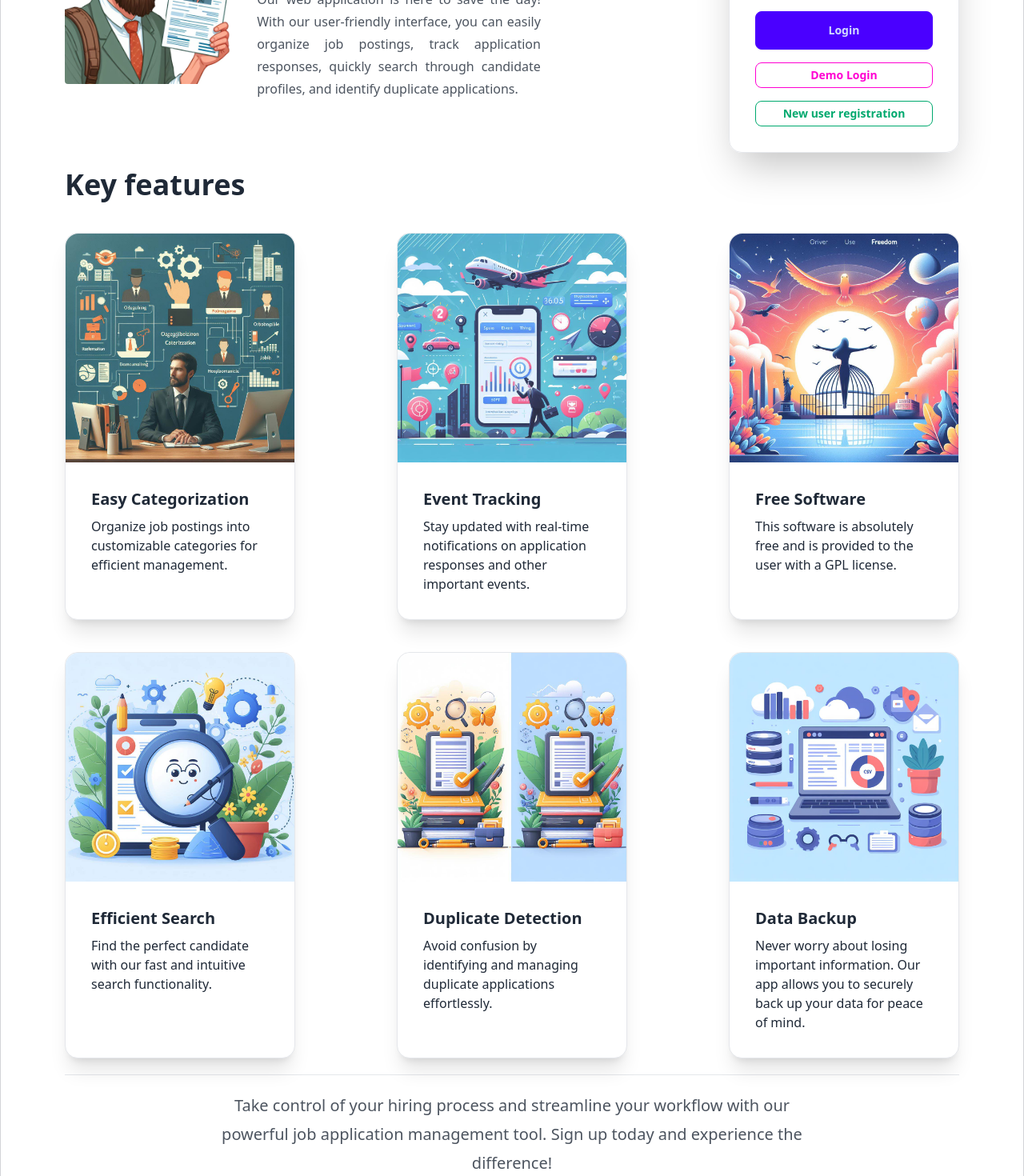
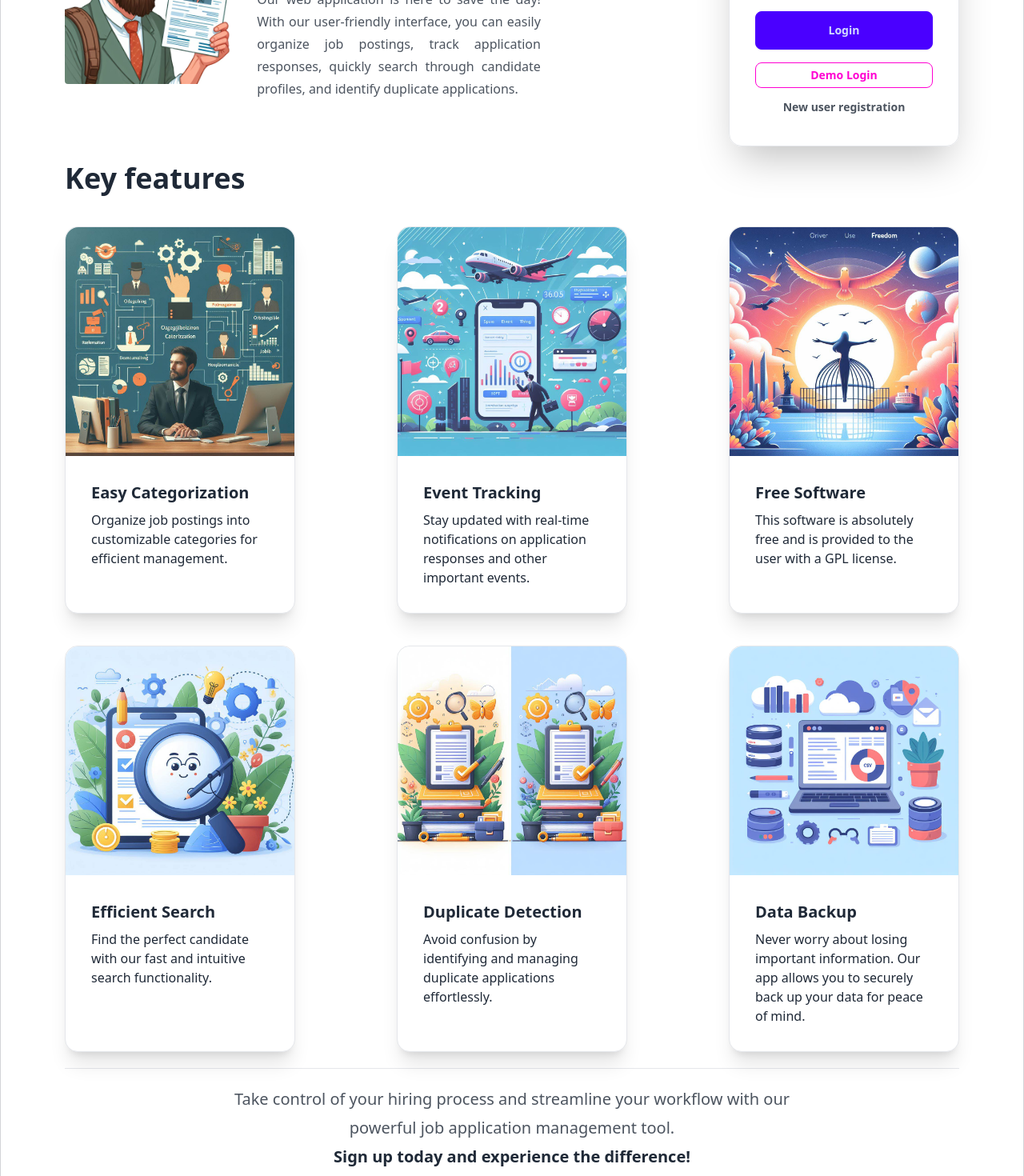
Before and after one commit to Rizz071/JobStack, a React (Vite) app in the folder JobStack-frontend/: page /index in a window 1280 px wide. Before the commit this address led to /login. Shown: the part 380-1850 px from the top of the page at 80% size. Built offline with nearby package versions, Linux system fonts and the light colour scheme.

Commit message:
Bugfix in routing

```diff
--- a/JobStack-frontend/src/App.tsx
+++ b/JobStack-frontend/src/App.tsx
@@ -25,10 +25,16 @@ function App() {
 
     return (
         <>
-            {user ? <Navigate to="/dashboard" /> : <Navigate to="/login" />}
+            {user && <Navigate to="/dashboard" />}
             <Routes>
-                <Route path="/login" element={<Hero />} />
+                <Route path="/index" element={<Hero />} />
                 <Route path="/" element={<Layout />}>
+                    <Route
+                        index
+                        element={
+                            user ? <Dashboard /> : <Navigate to="/index" />
+                        }
+                    />
                     <Route path="/dashboard" element={<Dashboard />} />
                     <Route path="/registration" element={<Registration />} />
                     <Route
--- a/JobStack-frontend/src/components/Dashboard/index.tsx
+++ b/JobStack-frontend/src/components/Dashboard/index.tsx
@@ -89,7 +89,7 @@ const Dashboard = () => {
 
         const statusList: StatusObject[] = result_jobsStatuses.data;
 
-        if (!user) return <Navigate to="/login" />;
+        if (!user) return <Navigate to="/index" />;
 
         return (
             <div
@@ -141,7 +141,7 @@ const Dashboard = () => {
             </div>
         );
     }
-    return <Navigate to="/login" />;
+    return <Navigate to="/index" />;
 };
 
 export default Dashboard;
--- a/JobStack-frontend/src/components/Hero/LoginForm.tsx
+++ b/JobStack-frontend/src/components/Hero/LoginForm.tsx
@@ -122,9 +122,9 @@ const LoginForm = ({ demoLoginButtonRef }: Props) => {
                         </button>
                         <button
                             type="button"
-                            className="btn btn-outline btn-success btn-sm mt-4"
+                            className="btn btn-ghost btn-sm mt-2"
                         >
-                            <Link to="/registration">
+                            <Link to="/registration" className="prose prose-sm">
                                 New user registration
                             </Link>
                         </button>
--- a/JobStack-frontend/src/components/Hero/index.tsx
+++ b/JobStack-frontend/src/components/Hero/index.tsx
@@ -1,5 +1,13 @@
 import React, { useRef } from "react";
 import LoginForm from "./LoginForm";
+
+import imgHipster from "../../assets/images/Hipster4.jpeg";
+import imgCategorization from "../../assets/images/Categorization.jpeg";
+import imgEvent from "../../assets/images/Event.jpeg";
+import imgFreeSoftware from "../../assets/images/FreeSoftware1.jpeg";
+import imgSearch from "../../assets/images/Search1.jpeg";
+import imgDuplicates from "../../assets/images/Duplicates.jpeg";
+import imgBackup from "../../assets/images/Backup2.jpeg";
 
 const Hero = () => {
     const demoLoginButtonRef = useRef<HTMLButtonElement>(null);
@@ -21,7 +29,7 @@ const Hero = () => {
                         <div className="mx-auto flex flex-col justify-between gap-5 md:mx-0 md:flex-row">
                             <figure className="mb-6 mt-auto lg:hidden xl:block">
                                 <img
-                                    src="src\assets\images\Hipster4.jpeg"
+                                    src={imgHipster}
                                     alt="Hipster standing"
                                     className="rounded"
                                 />
@@ -60,7 +68,7 @@ const Hero = () => {
                         <div className="card w-72 border bg-base-100 shadow-xl">
                             <figure>
                                 <img
-                                    src="src\assets\images\Categorization.jpeg"
+                                    src={imgCategorization}
                                     alt="Categorization"
                                 />
                             </figure>
@@ -77,10 +85,7 @@ const Hero = () => {
 
                         <div className="card w-72 border bg-base-100 shadow-xl">
                             <figure>
-                                <img
-                                    src="src\assets\images\Event.jpeg"
-                                    alt="Event tracking"
-                                />
+                                <img src={imgEvent} alt="Event tracking" />
                             </figure>
                             <div className="card-body">
                                 <h2 className="card-title">Event Tracking</h2>
@@ -95,8 +100,8 @@ const Hero = () => {
                         <div className="card w-72 border bg-base-100 shadow-xl">
                             <figure>
                                 <img
-                                    src="src\assets\images\FreeSoftware1.jpeg"
-                                    alt="Search"
+                                    src={imgFreeSoftware}
+                                    alt="Free Software"
                                 />
                             </figure>
                             <div className="card-body">
@@ -115,10 +120,7 @@ const Hero = () => {
                     >
                         <div className="card w-72 border bg-base-100 shadow-xl">
                             <figure>
-                                <img
-                                    src="src\assets\images\Search1.jpeg"
-                                    alt="Search"
-                                />
+                                <img src={imgSearch} alt="Search" />
                             </figure>
                             <div className="card-body">
                                 <h2 className="card-title">Efficient Search</h2>
@@ -132,7 +134,7 @@ const Hero = () => {
                         <div className="card w-72 border bg-base-100 shadow-xl">
                             <figure>
                                 <img
-                                    src="src\assets\images\Duplicates.jpeg"
+                                    src={imgDuplicates}
                                     alt="Duplicates detection"
                                 />
                             </figure>
@@ -149,10 +151,7 @@ const Hero = () => {
 
                         <div className="card w-72 border bg-base-100 shadow-xl">
                             <figure>
-                                <img
-                                    src="src\assets\images\Backup2.jpeg"
-                                    alt="Backup"
-                                />
+                                <img src={imgBackup} alt="Backup" />
                             </figure>
                             <div className="card-body">
                                 <h2 className="card-title">Data Backup</h2>
@@ -170,10 +169,14 @@ const Hero = () => {
                     id="footer-wrapper"
                     className="prose prose-xl mx-auto flex flex-col"
                 >
-                    <p className="text-center">
+                    <p className="font-base text-center">
                         Take control of your hiring process and streamline your
                         workflow with our powerful job application management
-                        tool. Sign up today and experience the difference!
+                        tool.
+                        <br />
+                        <strong>
+                            Sign up today and experience the difference!
+                        </strong>
                     </p>
                     <button
                         className="btn btn-success mx-auto w-1/2"
--- a/JobStack-frontend/src/components/Layout/SidePanel.tsx
+++ b/JobStack-frontend/src/components/Layout/SidePanel.tsx
@@ -2,6 +2,8 @@ import React, { useContext } from "react";
 import { Navigate } from "react-router-dom";
 import UserContext from "../Contexts/UserContext";
 import serviceLogin from "../../../services/serviceLogin";
+
+import imgLogo from "../../assets/images/Logo-6.jpeg";
 
 const SidePanel = () => {
     /* Access to global context UserContext */
@@ -20,7 +22,7 @@ const SidePanel = () => {
                     >
                         {/* <ChevronDoubleUpIcon className="w-14" /> */}
                         <img
-                            src="src\assets\images\Logo-6.jpeg"
+                            src={imgLogo}
                             alt="JobStack Application Logo"
                             className="h-40 rounded "
                         />
--- a/JobStack-frontend/src/components/NavBar/index.tsx
+++ b/JobStack-frontend/src/components/NavBar/index.tsx
@@ -9,7 +9,7 @@ export default function NavBar() {
     /* Access to global context UserContext */
     const { user, setUser } = useContext(UserContext);
 
-    if (!user) return;
+    if (!user) return <></>;
 
     return (
         <>
```
